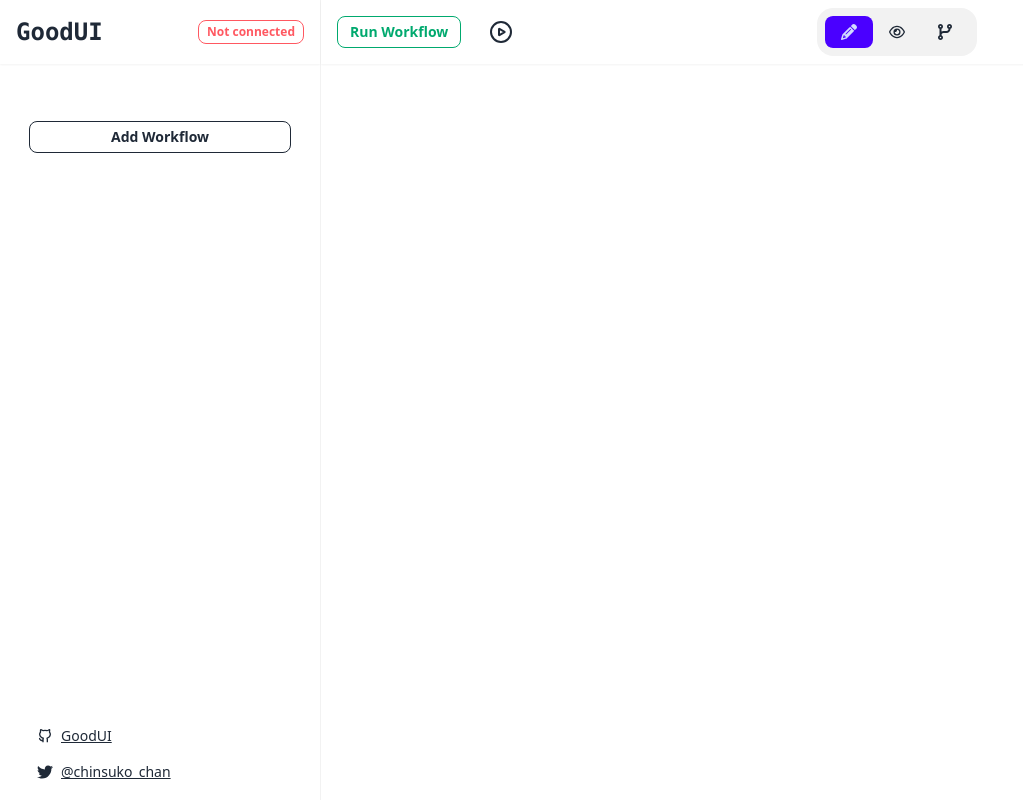
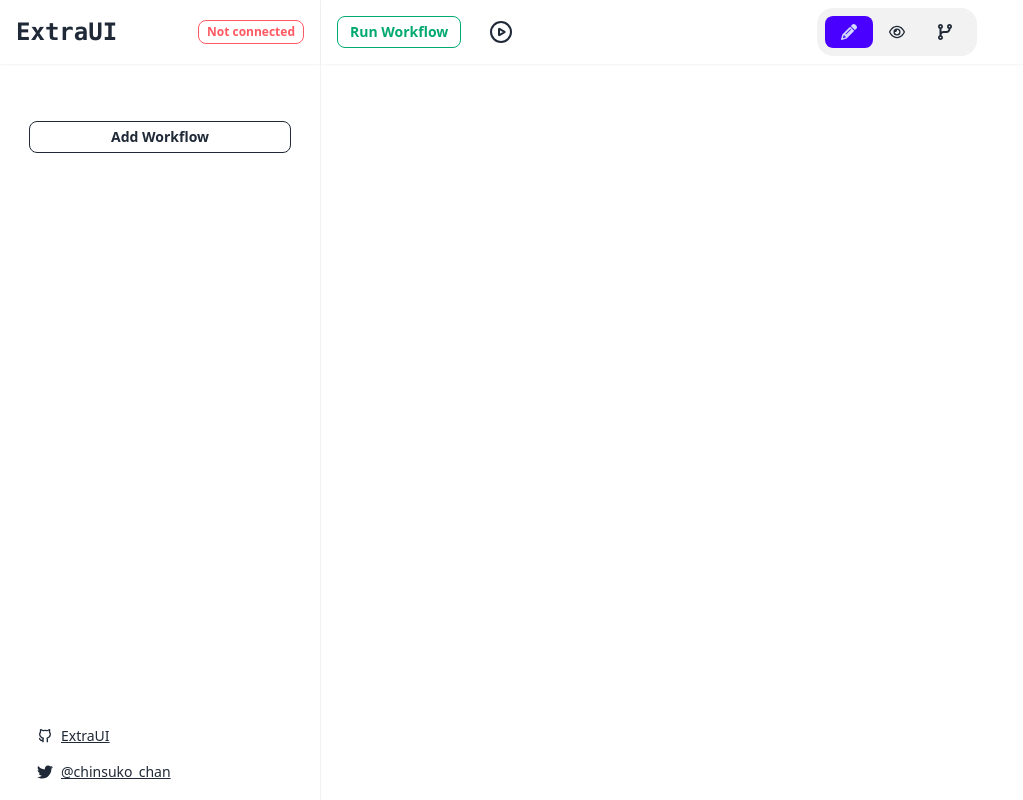
Before and after one commit to chinsuko-chan/ExtraUI, a Svelte app: page / in a window 1280 px wide. Shown: the whole page, without its empty margins (0-1023 px from the left). Built offline with nearby package versions, Linux system fonts and the light colour scheme.

Commit message:
rename prj

```diff
--- a/src/components/EditPage/Node.svelte
+++ b/src/components/EditPage/Node.svelte
@@ -1,5 +1,5 @@
 <script>
-  const KEY = "goodUI.components.editPage.node.expandedState"
+  const KEY = "extraUI.components.editPage.node.expandedState"
   import connect from "lib/localStore"
   const localViewState = connect(KEY, {})
   let viewState = $state(localViewState.current)
--- a/src/components/EditPage/NodeInput.svelte
+++ b/src/components/EditPage/NodeInput.svelte
@@ -1,7 +1,7 @@
 <script>
   let { workflowName, id, key, value } = $props()
 
-  const KEY = "goodUI.components.editPage.nodeInput.expandedState"
+  const KEY = "extraUI.components.editPage.nodeInput.expandedState"
   import connect from "lib/localStore"
   const localViewState = connect(KEY, {})
   let viewState = $state(localViewState.current)
--- a/src/components/Sidebar/Index.svelte
+++ b/src/components/Sidebar/Index.svelte
@@ -41,7 +41,7 @@
     class="z-20 backdrop-blur-lg shadow-sm sticky top-0 p-4 gap-4"
   >
     <div class="flex justify-between items-center gap-2">
-      <h1 class="font-mono font-bold text-xl md:text-2xl">GoodUI</h1>
+      <h1 class="font-mono font-bold text-xl md:text-2xl">ExtraUI</h1>
       <button
         class="btn btn-xs btn-outline"
         class:btn-error={apiStatus === "Not connected"}
@@ -59,12 +59,12 @@
   <footer class="footer text-xs grid-rows-2 gap-1 p-3 px-6">
     <a
       class="link btn btn-sm btn-ghost font-normal flex items-center gap-2"
-      href="https://github.com/chinsuko-chan/GoodUI"
+      href="https://github.com/chinsuko-chan/ExtraUI"
       target="_blank"
       rel="noopener"
     >
       <span>{@html ghLogoSvg}</span>
-      GoodUI
+      ExtraUI
     </a>
     <a
       class="link btn btn-sm btn-ghost font-normal flex items-center gap-2"
--- a/src/stores/workflows.svelte.js
+++ b/src/stores/workflows.svelte.js
@@ -1,7 +1,7 @@
 import connect from "lib/localStore"
 
-const WORKFLOWS_KEY = "goodUI.stores.workflow.allWorkflows"
-const CHANGES_KEY = "goodUI.stores.workflow.allChanges"
+const WORKFLOWS_KEY = "extraUI.stores.workflow.allWorkflows"
+const CHANGES_KEY = "extraUI.stores.workflow.allChanges"
 
 const localWorkflows = connect(WORKFLOWS_KEY, {})
 const localChanges = connect(CHANGES_KEY, {})
```
